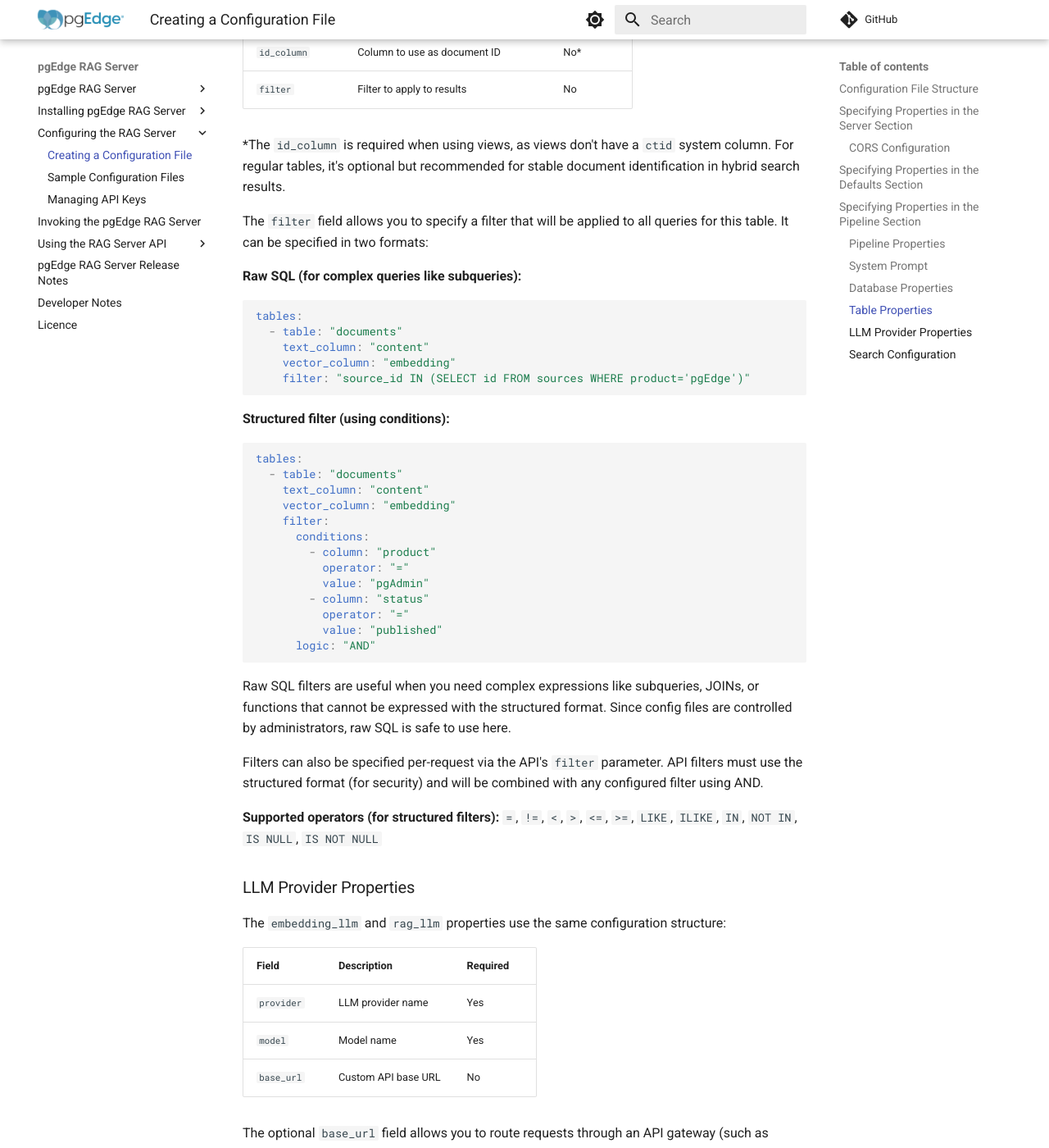
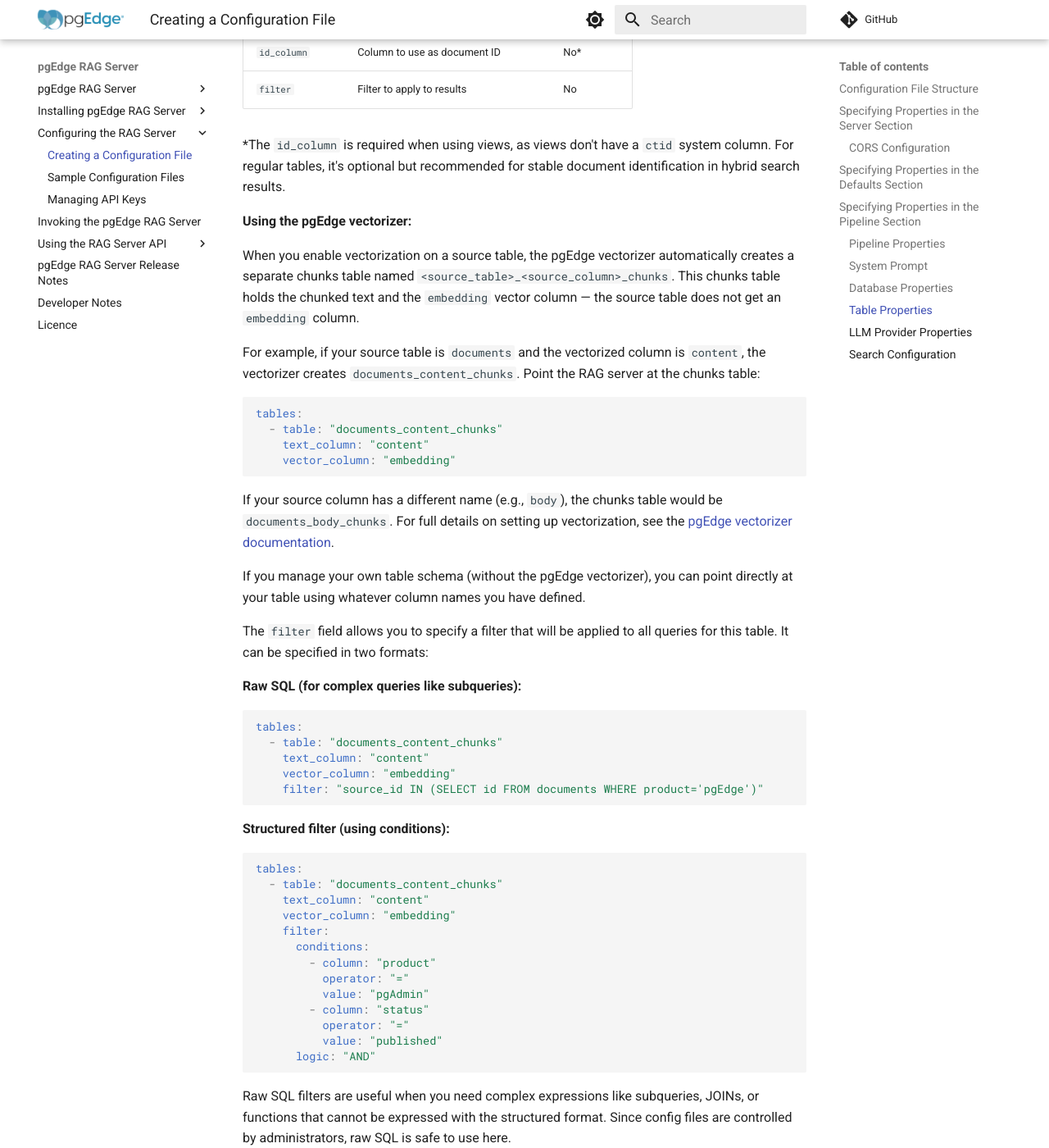
Before and after one commit to pgEdge/pgedge-rag-server, an MkDocs documentation site: the page built from docs/configuration.md, in a window 1280 px wide and 1400 px high, scrolled down 5648 px. Shown: the whole window at 82% size. Built offline with MkDocs 1.6.1 and Material for MkDocs 9.7.7, drawn with Linux system fonts in a browser that asks for light colours; a script that is not in the unit is left out; comment, search, counter and statistics services are not loaded.

Commit message:
docs: clarify vectorizer chunks table name in config example

````diff
--- a/docs/configuration.md
+++ b/docs/configuration.md
@@ -199,7 +199,8 @@ pipelines:
 
 ### Table Properties
 
-Each table entry specifies a table with text content and its corresponding vector embeddings.  Each table used in a pipeline must have:
+Each table entry specifies a table with text content and its corresponding
+vector embeddings. Each table used in a pipeline must have:
 
 - A text column containing the document content
 - A vector column containing the embedding (using pgvector)
@@ -217,6 +218,34 @@ Each table entry specifies a table with text content and its corresponding vecto
 system column. For regular tables, it's optional but recommended for stable
 document identification in hybrid search results.
 
+**Using the pgEdge vectorizer:**
+
+When you enable vectorization on a source table, the pgEdge vectorizer
+automatically creates a separate chunks table named
+`<source_table>_<source_column>_chunks`. This chunks table holds the
+chunked text and the `embedding` vector column — the source table does
+not get an `embedding` column.
+
+For example, if your source table is `documents` and the vectorized
+column is `content`, the vectorizer creates `documents_content_chunks`.
+Point the RAG server at the chunks table:
+
+```yaml
+tables:
+  - table: "documents_content_chunks"
+    text_column: "content"
+    vector_column: "embedding"
+```
+
+If your source column has a different name (e.g., `body`), the chunks
+table would be `documents_body_chunks`. For full details on setting up
+vectorization, see the
+[pgEdge vectorizer documentation](https://github.com/pgEdge/pgedge-vectorizer).
+
+If you manage your own table schema (without the pgEdge vectorizer), you
+can point directly at your table using whatever column names you have
+defined.
+
 The `filter` field allows you to specify a filter that will be applied to all
 queries for this table. It can be specified in two formats:
 
@@ -224,17 +253,17 @@ queries for this table. It can be specified in two formats:
 
 ```yaml
 tables:
-  - table: "documents"
+  - table: "documents_content_chunks"
     text_column: "content"
     vector_column: "embedding"
-    filter: "source_id IN (SELECT id FROM sources WHERE product='pgEdge')"
+    filter: "source_id IN (SELECT id FROM documents WHERE product='pgEdge')"
 ```
 
 **Structured filter (using conditions):**
 
 ```yaml
 tables:
-  - table: "documents"
+  - table: "documents_content_chunks"
     text_column: "content"
     vector_column: "embedding"
     filter:
````
Also changed, not shown: pgedge-rag-server.yaml (+8 -1 lines).
